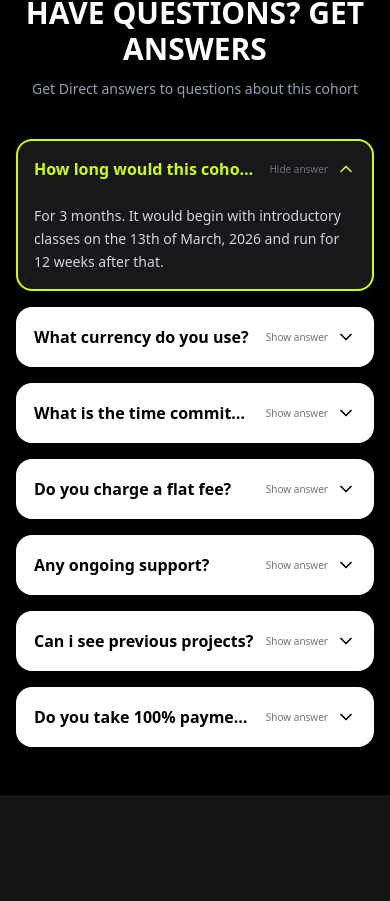
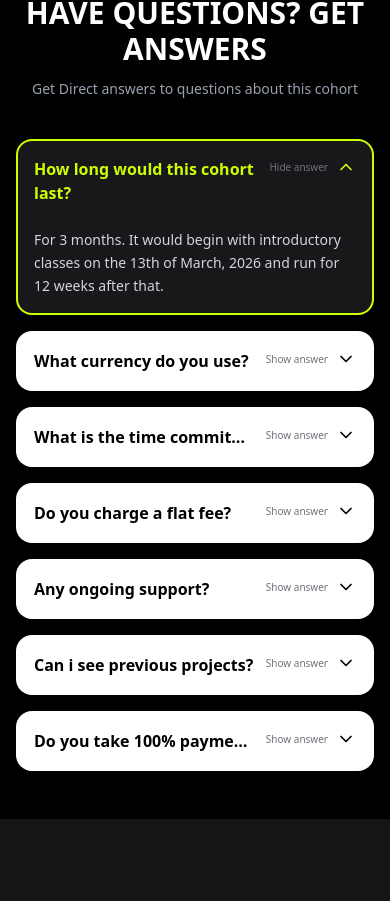
Before and after one commit to nade136/Aurora, a Next.js app: page /reviews in a window 390 px wide. Shown: the part 1534-2435 px from the top of the page. Built offline with nearby package versions, Linux system fonts and the light colour scheme; no server answers; the database is empty.

Commit message:
moved video to the right

```diff
--- a/components/homepage/FAQSection.tsx
+++ b/components/homepage/FAQSection.tsx
@@ -95,13 +95,13 @@ export default function FAQSection() {
                 onClick={() => toggleFAQ(index)}
                 aria-expanded={openIndexes.includes(index)}
                 aria-controls={`faq-panel-${index}`}
-                className="w-full p-4 sm:p-6 flex items-center justify-between gap-3 sm:gap-4 text-left cursor-pointer"
+                className="w-full p-4 sm:p-6 flex items-start justify-between gap-3 sm:gap-4 text-left cursor-pointer"
               >
                 <span
-                  className={`flex-1 min-w-0 truncate text-base sm:text-lg font-semibold ${
+                  className={`flex-1 min-w-0 text-base sm:text-lg font-semibold ${
                     openIndexes.includes(index)
-                      ? "text-[#CCFF00]"
-                      : "text-black group-hover:text-zinc-800"
+                      ? "text-[#CCFF00] whitespace-normal break-words"
+                      : "text-black group-hover:text-zinc-800 truncate"
                   }`}
                 >
                   {faq.question}
--- a/components/homepage/HeroSection.tsx
+++ b/components/homepage/HeroSection.tsx
@@ -98,12 +98,10 @@ export default function HeroSection() {
             loop
             muted
             playsInline
-            className="absolute inset-0 w-full h-full object-cover"
+            className="absolute inset-0 w-full h-full object-cover object-[90%_center] sm:object-[95%_center] lg:object-[100%_center] \
+                       transform translate-x-[14%] sm:translate-x-[16%] lg:translate-x-[22%] scale-[1.18] lg:scale-[1.22] will-change-transform"
           >
-            <source
-              src="/Image /aurora.mp4"
-              type="video/mp4"
-            />
+            <source src="/Image /aurora.mp4" type="video/mp4" />
           </video>
           {/* Gradient overlay for blending */}
           <div className="absolute inset-0 bg-linear-to-r from-black/80 via-black/40 to-transparent" />
```
